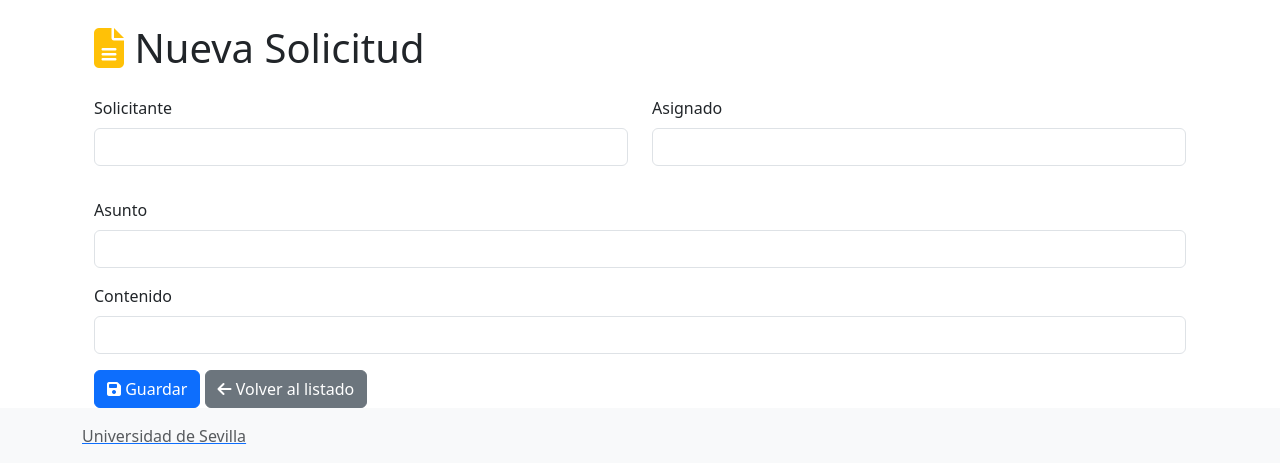
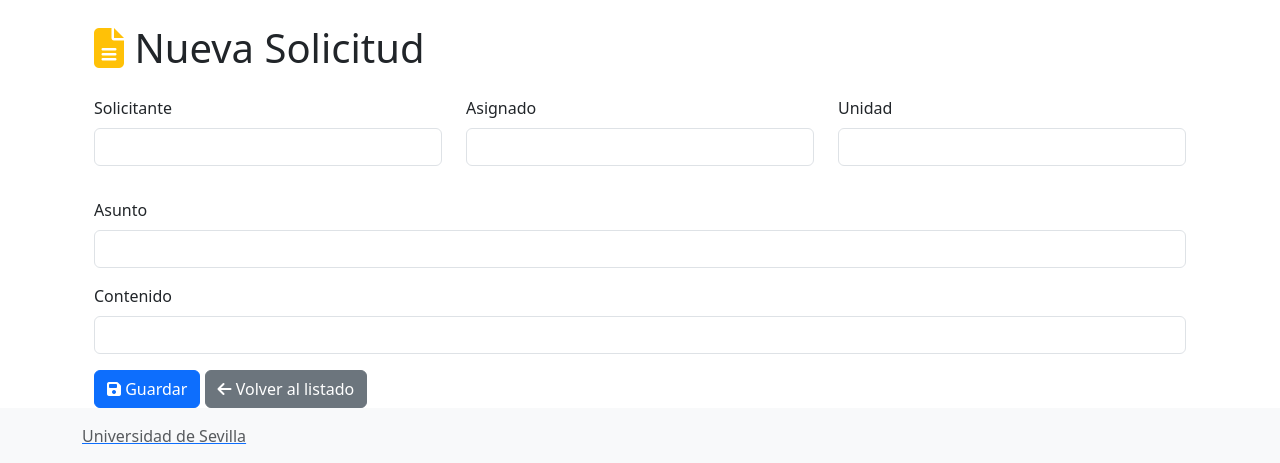
Before and after one commit to juananruiz/quinque, a Symfony app: template templates/intranet/peticion/gestor/solicitud/new.html.twig in a window 1280 px wide. Shown: the part 56-519 px from the top of the page. Run offline with Twig, Linux system fonts and the light colour scheme; the template is opened without the code that fills it, so the values that code supplies are empty; form fields are guessed from the names that the template uses; some libraries are stand-ins or nearby versions.

Commit message:
Agrega campos adicionales al formulario y la lista

```diff
--- a/templates/intranet/peticion/gestor/solicitud/_form.html.twig
+++ b/templates/intranet/peticion/gestor/solicitud/_form.html.twig
@@ -1,10 +1,13 @@
 {{ form_start(form) }}
     <div class="row mb-3">
-        <div class="col-md-6">
+        <div class="col-md-4">
             {{ form_row(form.solicitante) }}
         </div>
-        <div class="col-md-6">
+        <div class="col-md-4">
             {{ form_row(form.asignado) }}
+        </div>
+        <div class="col-md-4">
+            {{ form_row(form.unidad) }}
         </div>
     </div>
     {{ form_row(form.asunto) }}
--- a/templates/intranet/peticion/gestor/solicitud/index.html.twig
+++ b/templates/intranet/peticion/gestor/solicitud/index.html.twig
@@ -25,7 +25,8 @@
                 <tr>
                     <th>Id</th>
                     <th>Asunto</th>
-                    <th>Contenido</th>
+                    <th>Unidad</th>
+                    <th>Solicitante</th>
                     <th>Comentarios</th>
                     <th>Acciones</th>
                 </tr>
@@ -35,7 +36,8 @@
                 <tr>
                     <td>{{ solicitud.id }}</td>
                     <td>{{ solicitud.asunto }}</td>
-                    <td>{{ solicitud.contenido|slice(0, 100) }}{% if solicitud.contenido|length > 100 %}...{% endif %}</td>
+                    <td>{{ solicitud.unidad.nombre|slice(0, 100) }}{% if solicitud.unidad.nombre|length > 100 %}...{% endif %}</td>
+                    <td>{{ solicitud.solicitante.apellidos }}, {{ solicitud.solicitante.nombre }}</td>
                     <td>{{ solicitud.comentarios|length }}</td>
                     <td>
                         <a href="{{ path('app_peticion_solicitud_show', {'id': solicitud.id}) }}"
```
Also changed, not shown: src/Form/Peticion/SolicitudType.php (+13 -0 lines).
